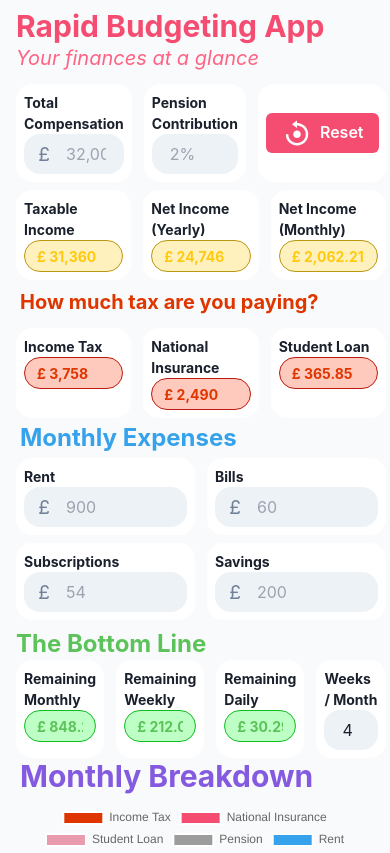
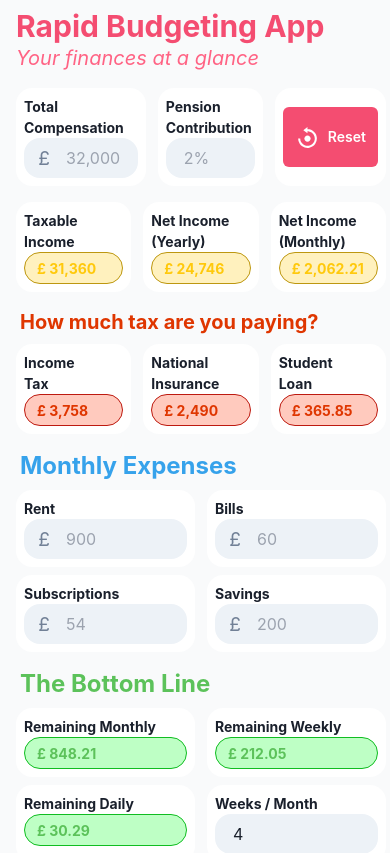
Before and after one commit to JamesArmer/rapid_budgeting_app, a Next.js app: page / in a window 390 px wide. Shown: the top 853 px of the page. Built offline with nearby package versions, Linux system fonts and the light colour scheme.

Commit message:
feat: mobile CSS finished

```diff
--- a/components/BottomLine.tsx
+++ b/components/BottomLine.tsx
@@ -1,4 +1,4 @@
-import { Stack, Flex } from "@chakra-ui/react";
+import { Stack, Flex, useMediaQuery } from "@chakra-ui/react";
 import {
   weeksInMonthInput,
   weeksInMonthPlaceholder,
@@ -19,12 +19,11 @@ export default function BottomLine({
   weeksInMonth: number;
   onBlur: Function;
 }) {
+  const [isMediumScreen] = useMediaQuery("(min-width: 640px)");
+
   return (
-    <>
-      <div className="pl-3">
-        <h3 className="font-bold text-2xl text-green-main">The Bottom Line</h3>
-      </div>
-      <div className="flex">
+    <div className="sm:flex">
+      <div className="flex-1">
         <Stack direction="row" spacing={0}>
           <Flex className="flex-1">
             <GreenInput
@@ -33,6 +32,7 @@ export default function BottomLine({
               placeholderText={new Intl.NumberFormat("en-GB", {
                 maximumFractionDigits: 2,
               }).format(remainingMonthly)}
+              htmlSize={20}
             />
           </Flex>
           <Flex className="flex-1">
@@ -42,8 +42,13 @@ export default function BottomLine({
               placeholderText={new Intl.NumberFormat("en-GB", {
                 maximumFractionDigits: 2,
               }).format(remainingWeekly)}
+              htmlSize={20}
             />
           </Flex>
+        </Stack>
+      </div>
+      <div className="flex-1 pt-2 sm:pt-0">
+        <Stack direction="row" spacing={0}>
           <Flex className="flex-1">
             <GreenInput
               title="Remaining Daily"
@@ -51,9 +56,10 @@ export default function BottomLine({
               placeholderText={new Intl.NumberFormat("en-GB", {
                 maximumFractionDigits: 2,
               }).format(remainingDaily)}
+              htmlSize={20}
             />
           </Flex>
-          <Flex className="flex-1 self-end">
+          <Flex className="flex-1">
             <GreyInputNonMonetary
               name={weeksInMonthInput}
               title="Weeks / Month"
@@ -62,12 +68,12 @@ export default function BottomLine({
                 weeksInMonthPlaceholder
               )}
               placeholderText={new Intl.NumberFormat().format(weeksInMonth)}
-              htmlSize={5}
+              htmlSize={isMediumScreen ? 10 : 15}
               onBlur={onBlur}
             />
           </Flex>
         </Stack>
       </div>
-    </>
+    </div>
   );
 }
--- a/components/Compensation.tsx
+++ b/components/Compensation.tsx
@@ -22,7 +22,7 @@ export default function Compensation({
   return (
     <div className="flex">
       <Stack direction="row" spacing={0}>
-        <Flex className="flex-1">
+        <Flex className="sm:flex-1">
           <GreyInput
             name={totalCompInput}
             title="Total Compensation"
@@ -34,9 +34,10 @@ export default function Compensation({
               totalCompPlaceholder
             )}
             onBlur={onBlur}
+            htmlSize={30}
           />
         </Flex>
-        <Flex className="flex-1">
+        <Flex className="sm:flex-1">
           <GreyInputNonMonetary
             name={penContrInput}
             title="Pension Contribution"
@@ -46,9 +47,10 @@ export default function Compensation({
             }
             placeholderText={penContrPlaceholder + "%"}
             onBlur={onBlur}
+            htmlSize={25}
           />
         </Flex>
-        <Flex className="flex-1">
+        <Flex className="sm:flex-1 justify-center">
           <ResetButton onClick={onClick} />
         </Flex>
       </Stack>
--- a/components/Footer.tsx
+++ b/components/Footer.tsx
@@ -3,7 +3,7 @@ import { FaGithub } from "react-icons/fa";
 
 export default function Footer() {
   return (
-    <footer className="h-10 border-t">
+    <footer className="sm:h-10 h-30 border-t">
       <div className="w-full flex items-center justify-center pt-4">
         <a
           href="https://github.com/JamesArmer"
@@ -15,7 +15,7 @@ export default function Footer() {
       </div>
       <div className="w-full">
         <p className="text-2xs sm:text-xs sm:absolute sm:bottom-2 sm:right-2">
-          <br />© 2022 James Armer. All rights reserved.
+          <br />© 2023 James Armer. All rights reserved.
         </p>
       </div>
     </footer>
--- a/components/Expenses.tsx
+++ b/components/MonthlyExpenses.tsx
@@ -1,4 +1,4 @@
-import { Stack, Flex } from "@chakra-ui/react";
+import { Stack, Flex, useMediaQuery } from "@chakra-ui/react";
 import {
   billsInput,
   rentInput,
@@ -26,6 +26,8 @@ export default function Expenses({
   savings: number;
   onBlur: Function;
 }) {
+  const [isMediumScreen] = useMediaQuery("(min-width: 640px)");
+
   return (
     <div className="sm:flex">
       <div className="flex-1">
@@ -39,7 +41,7 @@ export default function Expenses({
                 rent > 0 ? new Intl.NumberFormat().format(rent) : ""
               }
               placeholderText={new Intl.NumberFormat().format(rentPlaceholder)}
-              htmlSize={6}
+              htmlSize={isMediumScreen ? 8.5 : 15}
               onBlur={onBlur}
             />
           </Flex>
@@ -52,7 +54,7 @@ export default function Expenses({
                 bills > 0 ? new Intl.NumberFormat().format(bills) : ""
               }
               placeholderText={new Intl.NumberFormat().format(billsPlaceholder)}
-              htmlSize={6}
+              htmlSize={isMediumScreen ? 8.5 : 15}
               onBlur={onBlur}
             />
           </Flex>
@@ -71,7 +73,7 @@ export default function Expenses({
               placeholderText={new Intl.NumberFormat().format(
                 subscrPlaceholder
               )}
-              htmlSize={6}
+              htmlSize={isMediumScreen ? 8.5 : 15}
               onBlur={onBlur}
             />
           </Flex>
@@ -86,7 +88,7 @@ export default function Expenses({
               placeholderText={new Intl.NumberFormat().format(
                 savingsPlaceholder
               )}
-              htmlSize={6}
+              htmlSize={isMediumScreen ? 8.5 : 15}
               onBlur={onBlur}
             />
           </Flex>
--- a/components/buttons/ResetButton.tsx
+++ b/components/buttons/ResetButton.tsx
@@ -1,7 +1,10 @@
 import { Box, Button } from "@chakra-ui/react";
 import { BiReset } from "react-icons/bi";
+import { useMediaQuery } from "@chakra-ui/react";
 
 export default function ResetButton({ onClick }: { onClick: Function }) {
+  const [isMediumScreen] = useMediaQuery("(min-width: 640px)");
+
   return (
     <Box
       ml="3"
@@ -12,13 +15,15 @@ export default function ResetButton({ onClick }: { onClick: Function }) {
       className="rounded-2xl p-2"
     >
       <Button
-        leftIcon={<BiReset color="white" size="30" />}
+        leftIcon={<BiReset color="white" size={isMediumScreen ? "30" : "25"} />}
+        color="white"
         backgroundColor="#F44D71"
-        color="white"
-        size="md"
+        colorScheme="pink"
+        size={isMediumScreen ? "md" : "sm"}
         onClick={() => {
           onClick();
         }}
+        height={isMediumScreen ? "40px" : "60px"}
       >
         Reset
       </Button>
--- a/components/inputs/GreenInput.tsx
+++ b/components/inputs/GreenInput.tsx
@@ -10,10 +10,12 @@ export default function GreenInput({
   title,
   titleSize,
   placeholderText,
+  htmlSize,
 }: {
   title: string;
   titleSize: string;
   placeholderText: string;
+  htmlSize?: number;
 }) {
   return (
     <Box ml="3" backgroundColor="white" className="rounded-2xl p-2">
@@ -34,6 +36,7 @@ export default function GreenInput({
         fontWeight="bold"
         borderRadius="1rem"
         borderWidth="1px"
+        htmlSize={htmlSize}
       />
     </Box>
   );
--- a/components/inputs/GreyInput.tsx
+++ b/components/inputs/GreyInput.tsx
@@ -12,7 +12,6 @@ export default function GreyInput({
   titleSize,
   placeholderText,
   defaultValue,
-  resetValue,
   htmlSize,
   onBlur,
 }: {
@@ -21,7 +20,6 @@ export default function GreyInput({
   titleSize: string;
   placeholderText?: string;
   defaultValue?: string;
-  resetValue?: boolean;
   htmlSize?: number;
   onBlur: Function;
 }) {
--- a/components/inputs/RedInput.tsx
+++ b/components/inputs/RedInput.tsx
@@ -1,10 +1,5 @@
-import {
-  Input,
-  InputLeftElement,
-  InputGroup,
-  Box,
-  Text,
-} from "@chakra-ui/react";
+import { Input, Box, Text } from "@chakra-ui/react";
+import { useMediaQuery } from "@chakra-ui/react";
 
 export default function RedInput({
   title,
@@ -15,10 +10,16 @@ export default function RedInput({
   titleSize: string;
   placeholderText: string;
 }) {
+  const [isMediumScreen] = useMediaQuery("(min-width: 640px)");
+
+  const splitTitle = title.split(" ");
+
   return (
     <Box ml="3" backgroundColor="white" className="rounded-2xl p-2">
       <Text fontWeight="bold" fontSize={titleSize}>
-        {title}
+        {splitTitle[0]}
+        {isMediumScreen ? " " : <br />}
+        {splitTitle[1]}
       </Text>
       <Input
         isReadOnly
--- /dev/null
+++ b/components/titles/BottomLineTitle.tsx
@@ -0,0 +1,7 @@
+export default function BottomLineTitle() {
+  return (
+    <div className="flex-1 self-end pl-4">
+      <h3 className="font-bold text-2xl text-green-main">The Bottom Line</h3>
+    </div>
+  );
+}
--- a/package.json
+++ b/package.json
@@ -12,14 +12,18 @@
     "@chakra-ui/react": "^2.3.6",
     "@emotion/react": "^11.10.4",
     "@emotion/styled": "^11.10.4",
+    "@mui/material": "^5.13.6",
+    "@mui/styled-engine-sc": "^5.12.0",
     "chart.js": "^3.9.1",
     "framer-motion": "^7.6.1",
     "husky": "^8.0.1",
+    "mui": "^0.0.1",
     "next": "12.3.1",
     "react": "18.2.0",
     "react-chartjs-2": "^4.3.1",
     "react-dom": "18.2.0",
-    "react-icons": "^4.6.0"
+    "react-icons": "^4.6.0",
+    "styled-components": "^6.0.0-rc.6"
   },
   "devDependencies": {
     "@types/node": "18.11.5",
--- a/pages/index.tsx
+++ b/pages/index.tsx
@@ -4,7 +4,7 @@ import Layout from "../components/Layout";
 import Compensation from "../components/Compensation";
 import Tax from "../components/Tax";
 import Income from "../components/Income";
-import Expenses from "../components/Expenses";
+import Expenses from "../components/MonthlyExpenses";
 import BottomLine from "../components/BottomLine";
 import {
   billsInput,
@@ -36,6 +36,8 @@ import MainTitle from "../components/titles/MainTitle";
 import TaxTitle from "../components/titles/TaxTitle";
 import ChartTitle from "../components/titles/ChartTitle";
 import MonthlyExpensesTitle from "../components/titles/MonthlyExpensesTitle";
+import BottomLineTitle from "../components/titles/BottomLineTitle";
+import MonthlyExpenses from "../components/MonthlyExpenses";
 
 const Home: NextPage = () => {
   const [pageData, setPageData] = useState<PageData>(pageDataPlaceholder);
@@ -207,7 +209,7 @@ const Home: NextPage = () => {
       <div id="parentDiv" className="sm:flex w-full">
         <div id="inputsDiv" className="flex-1 sm:px-4 sm:w-2/3">
           <form id="parentForm">
-            <div id="compDiv" className="pt-1">
+            <div id="compDiv" className="py-2">
               <Compensation
                 totalComp={pageData.totalComp}
                 penContr={pageData.penContr}
@@ -216,7 +218,7 @@ const Home: NextPage = () => {
               />
             </div>
 
-            <div id="incomeDiv" className="pt-2">
+            <div id="incomeDiv" className="py-2">
               <Income
                 grossIncomeYearly={pageData.grossIncomeYearly}
                 netIncomeYearly={pageData.netIncomeYearly}
@@ -224,10 +226,10 @@ const Home: NextPage = () => {
               />
             </div>
 
-            <div id="taxTitleDive" className="py-2">
+            <div id="taxTitleDive" className="pt-2">
               <TaxTitle />
             </div>
-            <div id="taxDiv" className="pt-1">
+            <div id="taxDiv" className="py-2">
               <Tax
                 incomeTax={pageData.incomeTax}
                 nationalInsurance={pageData.nationalInsurance}
@@ -235,11 +237,11 @@ const Home: NextPage = () => {
               />
             </div>
 
-            <div id="monthlyExpensesTitleDiv" className="pt-1">
+            <div id="monthlyExpensesTitleDiv" className="pt-2">
               <MonthlyExpensesTitle />
             </div>
-            <div id="monthlyExpensesDiv" className="flex w-full py-1">
-              <Expenses
+            <div id="monthlyExpensesDiv" className="flex w-full py-2">
+              <MonthlyExpenses
                 rent={pageData.rent}
                 bills={pageData.bills}
                 subscr={pageData.subscr}
@@ -248,7 +250,10 @@ const Home: NextPage = () => {
               />
             </div>
 
-            <div id="bottomLineDiv" className="pt-1">
+            <div id="monthlyExpensesTitleDiv" className="pt-2">
+              <BottomLineTitle />
+            </div>
+            <div id="bottomLineDiv" className="py-2">
               <BottomLine
                 remainingMonthly={pageData.remainingMonthly}
                 remainingWeekly={pageData.remainingWeekly}
@@ -262,7 +267,7 @@ const Home: NextPage = () => {
 
         <div id="chartMainDiv" className="flex-1">
           <ChartTitle />
-          <div id="chartDiv" className="m-auto pt-2 w-7/8 sm:w-2/3">
+          <div id="chartDiv" className="m-auto py-4 w-7/8 sm:w-2/3">
             <DonutChart chartData={chartData} />
           </div>
         </div>
```
Also changed, not shown: 1 other file (tests, documents, lock files or other folders).
